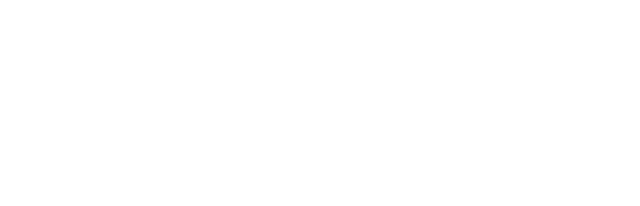
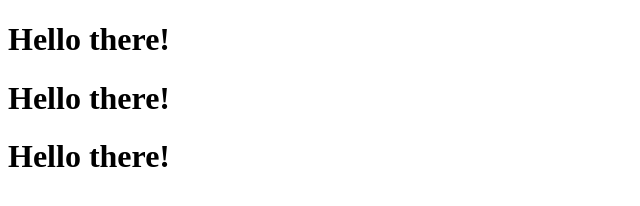
Before and after one commit to brudnak/first_component, a plain HTML site: page index.html in a window 1280 px wide. Shown: the whole page, without its empty margins (0-640 px from the left). Drawn offline with nearby package versions, Linux system fonts and the light colour scheme.

Commit message:
Created simple component, learned the following
- Components can only return one element
- If you want to return 3 h1 tags wrap them in div

```diff
--- a/index.html
+++ b/index.html
@@ -7,7 +7,7 @@
     <title>First Component</title>
 </head>
 <body>
-
+    <div id="root"></div>
     <script src="https://unpkg.com/react/umd/react.development.js"></script>
     <script src="https://unpkg.com/react-dom/umd/react-dom.development.js"></script>
 
--- a/index.js
+++ b/index.js
@@ -0,0 +1,13 @@
+class Hello extends React.Component {
+    render() {
+        return (
+            <div>
+                <h1>Hello there!</h1>
+                <h1>Hello there!</h1>
+                <h1>Hello there!</h1>
+            </div>
+        )
+    }
+}
+
+ReactDOM.render(<Hello />, document.getElementById('root'))
```
